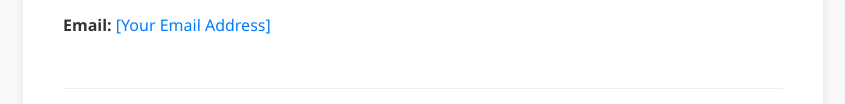
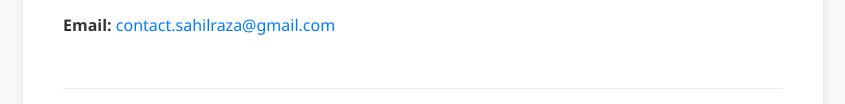
Before and after one commit to SahilCodeLab/Privacy-Policy---Aura-Notes, a plain HTML site: page index.html in a window 1280 px wide. Shown: the part 1957-2061 px from the top of the page, without its empty margins (217-1062 px from the left). Drawn offline with Linux system fonts and the light colour scheme.

Commit message:
Update contact email in Privacy Policy section

```diff
--- a/index.html
+++ b/index.html
@@ -54,7 +54,7 @@
 
     <h2>Contact Us</h2>
     <p>If you have any questions or suggestions about our Privacy Policy, do not hesitate to contact us at:</p>
-    <p><strong>Email:</strong> <a href="mailto:contact.sahilraza@gmail.com">[Your Email Address]</a></p>
+    <p><strong>Email:</strong> <a href="mailto:contact.sahilraza@gmail.com">contact.sahilraza@gmail.com</a></p>
 
     <div class="footer">
         <p>&copy; 2025 Aura Notes. All rights reserved.</p>
```
